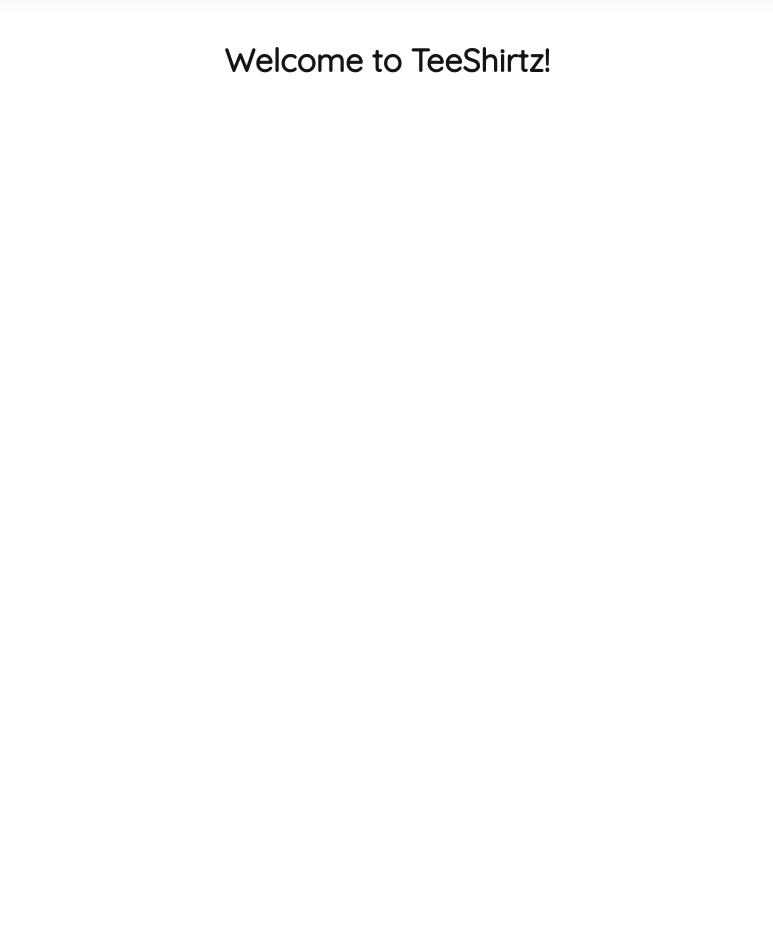
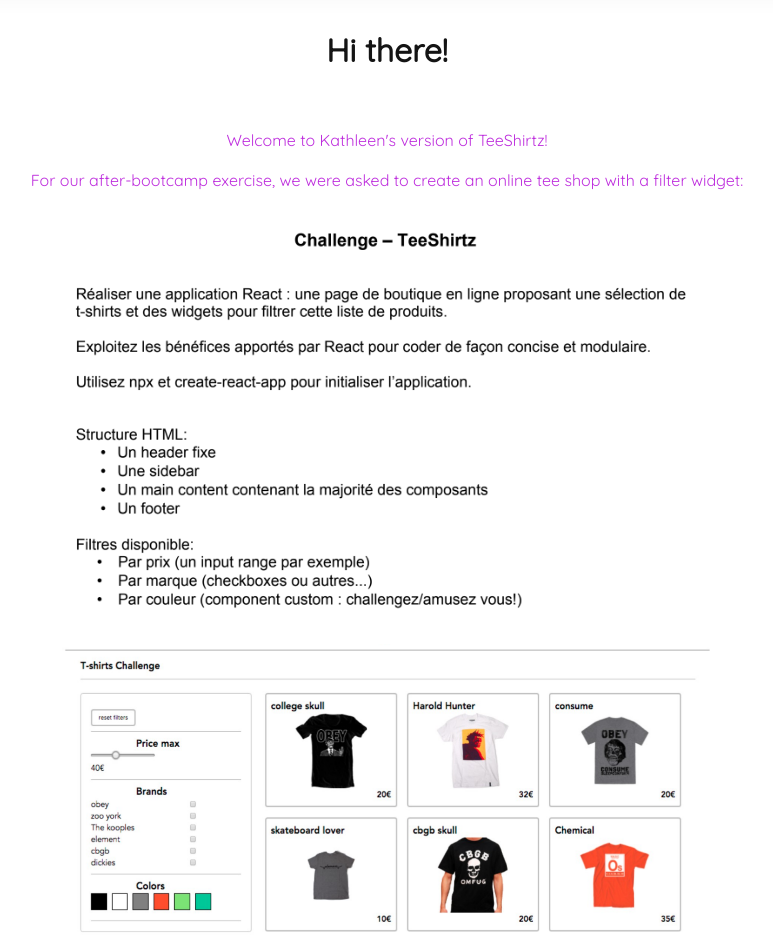
Before and after one commit to kathd/online-shop, a React (Create React App) app: page / in a window 1280 px wide. Shown: the part 60-1000 px from the top of the page, without its empty margins (253-1026 px from the left). Before the commit the page ends 800 px from the top, so only its background shows below. Built offline with nearby package versions, Linux system fonts and the light colour scheme.

Commit message:
modified css

```diff
--- a/src/styles/filter.css
+++ b/src/styles/filter.css
@@ -4,8 +4,7 @@ div.widget {
     height: 570px;
     /* position: fixed; */
     z-index: 1;
-    margin-left: 40px;
-    margin-right: 20px;
+    margin: 0 20px;
     border: 1px solid #f4f4f4;
     background-color: #f4f4f4;
     border-radius: 20px;
--- a/src/styles/index.css
+++ b/src/styles/index.css
@@ -19,7 +19,10 @@ a {
 
 .main {
   width: 100%;
-  /* position: relative; */
+  overflow: hidden;
+  padding: 40px;
+  position: relative;
+  /* z-index: -1; */
   /* margin-top: 120px; */
 }
 
@@ -31,3 +34,27 @@ a {
   justify-content: center;
   padding: 50px;
 }
+
+/* HOME */
+
+.flex-column-center {
+  display: flex;
+  flex-direction: column;
+  align-items: center;
+  justify-content: center;
+}
+
+.homepage{
+  padding-bottom: 40px;
+}
+
+.homepage p {
+  color: #be2edd;
+  text-align: center;
+  margin: 10px;
+}
+
+img.challenge {
+  width: 55%;
+  margin: 10px;
+}
--- a/src/styles/navbar.css
+++ b/src/styles/navbar.css
@@ -3,10 +3,11 @@
 .navbar {
     width: 100%;
     padding: 5px 20px;
-    /* position: fixed; */
+    position: fixed;
     top: 0;
     display: flex;
-    /* overflow: hidden; */
+    overflow: hidden;
+    z-index: 1000;
     /* background-color: #fff; */
     /* border-bottom: 1px solid gray; */
     -webkit-box-shadow: 0px 11px 31px -22px rgba(0, 0, 0, 0.36);
--- a/src/views/Home.jsx
+++ b/src/views/Home.jsx
@@ -1,12 +1,32 @@
-import React from 'react';
-import Header from '../components/Header';
+import React from "react";
+import Header from "../components/Header";
 
 const Home = () => {
-    return (
-        <div>
-            <Header title="Welcome to TeeShirtz!" />
-        </div>
-    )
-}
+  return (
+    <div className="main homepage flex-column-center">
+      <Header title="Hi there!" />
+      <p>Welcome to Kathleen's version of TeeShirtz!</p>
+      <p>
+        For our after-bootcamp exercise, we were asked to create an online tee shop with a filter widget:
+      </p>
+      <div className="thumbnail flex-column-center">
+        <img
+          className="challenge"
+          src="/images/challenge/challenge-0.png"
+          alt="instructions"
+        />
+      </div>
+      <div className="thumbnail flex-column-center">
+        <img
+          className="challenge"
+          src="/images/challenge/challenge-1.png"
+          alt="guide"
+        />
+      </div>
+      <p>Click Shop on the upper right corner and check out how I did mine.</p>
+      <p>Thanks for your time! :)</p>
+    </div>
+  );
+};
 
-export default Home
+export default Home;
--- a/src/views/Shop.jsx
+++ b/src/views/Shop.jsx
@@ -94,9 +94,9 @@ const Shop = () => {
   };
 
   return (
-    <>
+    <div className="main">
       <Header title="Shop" />
-      <div className="main shop-page">
+      <div className="shop-page">
         <div className="total-tees">
           <p>{filteredProducts.length} Article(s)</p>
         </div>
@@ -114,7 +114,7 @@ const Shop = () => {
         />
         <ShowProducts products={filteredProducts} />
       </div>
-    </>
+    </div>
   );
 };
 
```
Also changed, not shown: public/images/challenge/challenge-0.png (added), public/images/challenge/challenge-1.png (added).
